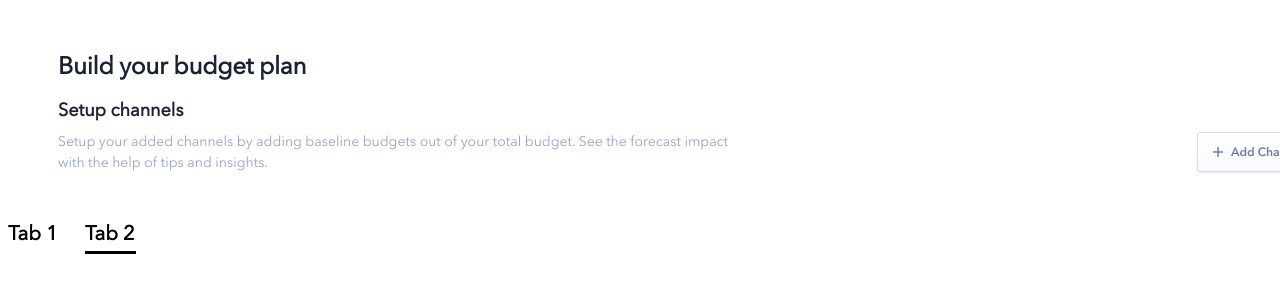
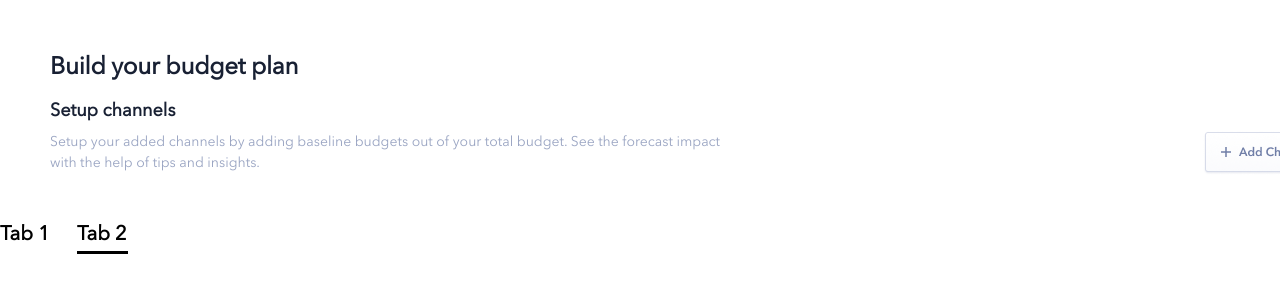
Before and after one commit to Jeredas/budget-plan, a React (Create React App) app: page /tab2 in a window 1280 px wide. Shown: the top 300 px of the page. Built offline with nearby package versions, Linux system fonts and the light colour scheme.

Commit message:
fix: body margin, edit-input padding

```diff
--- a/src/components/table/channel-cell.tsx
+++ b/src/components/table/channel-cell.tsx
@@ -71,7 +71,7 @@ export default function ChannelCell(props: {
               border: isEdit ? "1px solid rgba(178, 187, 213, 0.5)" : "none",
               transform: `translate(${isEdit ? "-23px, -5px" : "0"})`,
             }}
-            prefix={"$"}
+            prefix={isEdit ? ' $': '$'}
             isNumericString={true}
             disabled={!isEdit}
             value={value}
--- a/src/index.css
+++ b/src/index.css
@@ -4,3 +4,6 @@
             url('./assets/fonts/Avenir Next/AvenirNextCyr-Regular.woff2');
     font-display: swap;
 }
+body {
+    margin: 0;
+}
```
